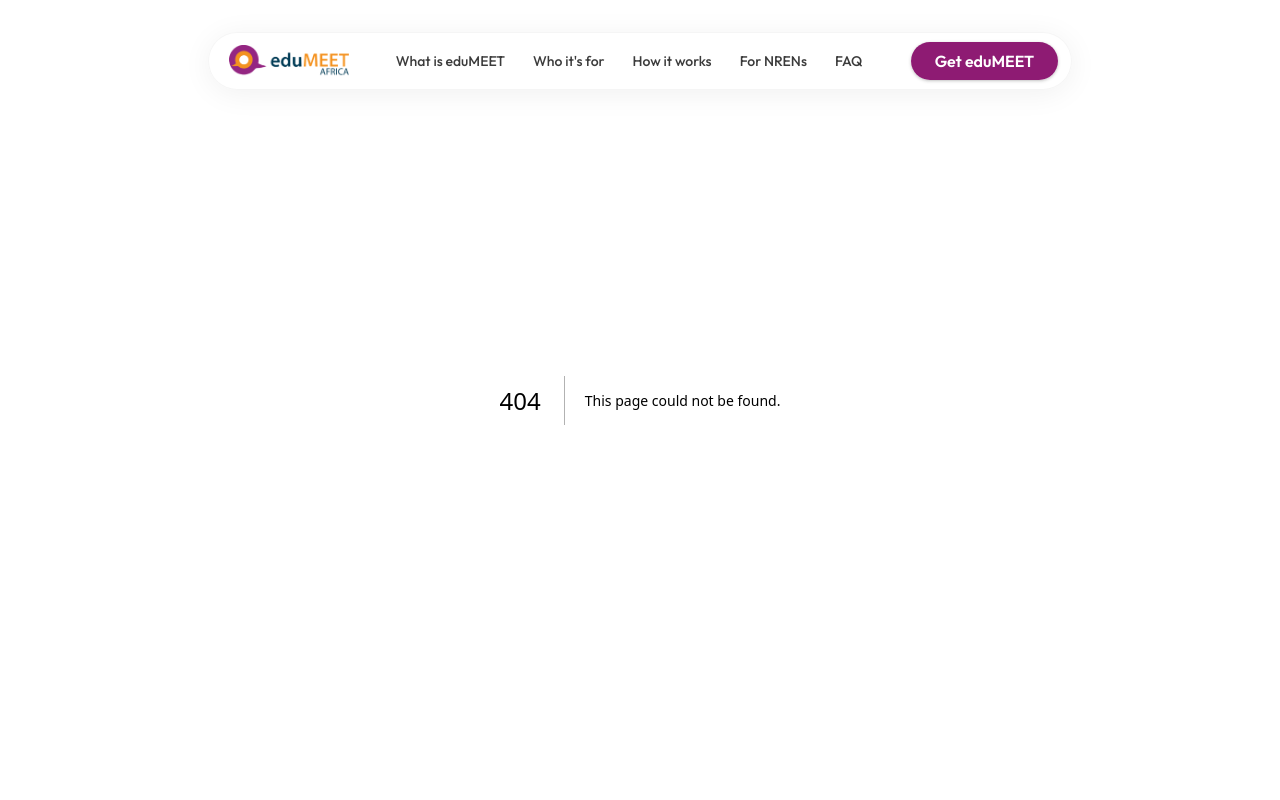
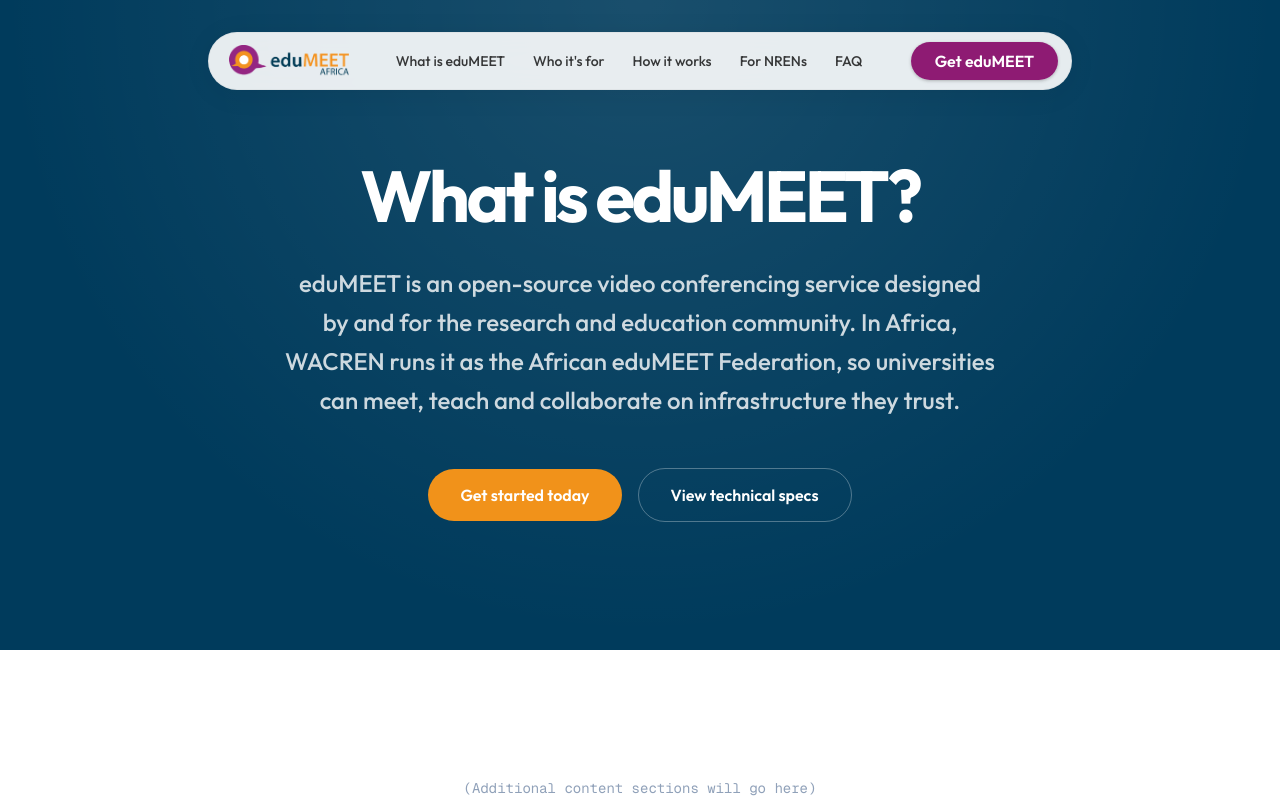
Before and after one commit to rizennews/eduMEET, a Next.js app: page /what-is-edumeet in a window 1280 px wide. Before the commit this address had no page. Shown: the top 800 px of the page. Built offline with nearby package versions, Linux system fonts and the light colour scheme; what @heroui/react would draw is missing.

Commit message:
Update hero section with video, tweak typography layout, and add what-is-edumeet page

```diff
--- a/src/app/page.tsx
+++ b/src/app/page.tsx
@@ -10,18 +10,20 @@
       <main className="flex flex-col min-h-screen overflow-x-hidden w-full">
 
         {/* HERO SECTION */}
-        <section className="relative flex flex-col items-center justify-start bg-[#003B5C] pt-32 pb-24 w-full">
-          <div className="relative z-10 flex flex-col items-center text-center px-4 w-full max-w-5xl mx-auto">
+        <section className="relative flex flex-col justify-center bg-[#003B5C] pt-32 pb-24 w-full overflow-hidden">
+          <div className="relative z-10 grid grid-cols-1 lg:grid-cols-[1.2fr_0.8fr] gap-12 lg:gap-8 items-center px-4 md:px-8 lg:px-12 w-full max-w-[1400px] mx-auto">
 
+            {/* Left Column: Content */}
+            <div className="flex flex-col items-start text-left">
               {/* Headline */}
               <motion.div
                 initial={{ opacity: 0, y: 30 }}
                 animate={{ opacity: 1, y: 0 }}
                 transition={{ duration: 0.8, delay: 0.1, ease: [0.22, 1, 0.36, 1] }}
-              className="max-w-4xl"
+                className="w-full"
               >
-              <h1 className="text-5xl md:text-7xl font-bold tracking-tighter leading-[1.05] text-white mb-8">
-                Video meetings built for African universities
+                <h1 className="text-4xl md:text-5xl xl:text-6xl font-bold tracking-tighter leading-[1.05] text-white mb-6 pr-4 text-balance">
+                  Video platform built for African research and education communities
                 </h1>
               </motion.div>
 
@@ -30,7 +32,7 @@
                 initial={{ opacity: 0, y: 20 }}
                 animate={{ opacity: 1, y: 0 }}
                 transition={{ duration: 0.8, delay: 0.2, ease: [0.22, 1, 0.36, 1] }}
-              className="text-lg md:text-xl text-white/70 max-w-3xl text-balance leading-relaxed font-medium mb-10"
+                className="text-lg md:text-xl text-white/70 max-w-xl text-balance leading-relaxed font-medium mb-10"
               >
                 Teach a class, supervise a thesis or host a conference from your browser. Sign in with your university account, on a service run by the research and education community, with meeting traffic carried on African networks.
               </motion.p>
@@ -40,12 +42,15 @@
                 initial={{ opacity: 0, y: 20 }}
                 animate={{ opacity: 1, y: 0 }}
                 transition={{ duration: 0.8, delay: 0.25, ease: [0.22, 1, 0.36, 1] }}
-              className="flex flex-col sm:flex-row items-center gap-4 mb-6"
+                className="flex flex-col sm:flex-row flex-wrap items-center sm:items-start gap-4 mb-6"
               >
-              <button className="px-8 py-3 rounded-full bg-[#F1921A] text-white font-semibold hover:bg-[#F1921A]/90 transition-all">
+                <button className="w-full sm:w-auto px-8 py-3 rounded-full bg-[#F1921A] text-white font-semibold hover:bg-[#F1921A]/90 transition-all text-center">
+                  Test eduMEET
+                </button>
+                <button className="w-full sm:w-auto px-8 py-3 rounded-full bg-white text-[#003B5C] font-semibold hover:bg-white/90 transition-all text-center">
                   Get eduMEET at your university
                 </button>
-              <button className="px-8 py-3 rounded-full bg-white text-[#003B5C] font-semibold hover:bg-white/90 transition-all">
+                <button className="w-full sm:w-auto px-8 py-3 rounded-full bg-transparent border border-white/30 text-white font-semibold hover:bg-white/10 transition-all text-center">
                   What is eduMEET
                 </button>
               </motion.div>
@@ -55,28 +60,33 @@
                 initial={{ opacity: 0, y: 20 }}
                 animate={{ opacity: 1, y: 0 }}
                 transition={{ duration: 0.8, delay: 0.3, ease: [0.22, 1, 0.36, 1] }}
-              className="text-sm text-white/50 max-w-2xl mb-16"
+                className="text-sm text-white/50 max-w-xl mb-8 lg:mb-0"
               >
                 Open source. Backed by WACREN and the European Union through AfricaConnect4. <br className="hidden sm:block" />
                 Running an NREN? <Link href="/nren-hub" className="text-white/80 hover:text-white underline decoration-white/30 underline-offset-4 transition-colors">Go to the NREN hub</Link>
               </motion.p>
+            </div>
 
-            {/* Dashboard/Interface Image Frame */}
+            {/* Right Column: Video */}
             <motion.div
-              initial={{ opacity: 0, y: 60 }}
-              animate={{ opacity: 1, y: 0 }}
+              initial={{ opacity: 0, x: 40 }}
+              animate={{ opacity: 1, x: 0 }}
               transition={{ duration: 1, delay: 0.3, ease: [0.22, 1, 0.36, 1] }}
-              className="relative w-full max-w-5xl rounded-[2rem] overflow-hidden border border-white/10 bg-white/5 p-2 backdrop-blur-sm"
+              className="relative w-full rounded-[2rem] overflow-hidden border border-white/10 bg-white/5 p-2 backdrop-blur-sm lg:scale-[1.2] xl:scale-[1.3] lg:origin-left z-0"
             >
-              {/* Inner frame for the image to give it a "device" look */}
-              <div className="relative w-full rounded-[1.5rem] overflow-hidden bg-gray-900 border border-white/10 flex">
-                <img
-                  src="/interface.jpg"
-                  alt="eduMEET Video Interface"
-                  className="w-full h-auto object-contain block"
+              {/* Inner frame for the video to give it a "device" look */}
+              <div className="relative w-full aspect-[3/2] rounded-[1.5rem] overflow-hidden bg-gray-900 border border-white/10 flex shadow-2xl">
+                <video
+                  src="https://res.cloudinary.com/djotqlsxl/video/upload/v1790004662/man-video-conferencing-on-laptop-with-headphones-2026-09-18-02-40-43-utc_e3tpss.mov"
+                  autoPlay
+                  loop
+                  muted
+                  playsInline
+                  className="absolute inset-0 w-full h-full object-cover block"
                 />
               </div>
             </motion.div>
+
           </div>
         </section>
 
@@ -235,7 +245,7 @@
               className="flex flex-col w-full lg:w-[45%]"
             >
               <h2 className="text-4xl md:text-5xl lg:text-6xl font-bold tracking-tighter text-[#001D2E] mb-6 leading-[1.05]">
-                Built by universities, for universities.
+                Easy to access. Easy to use
               </h2>
               <p className="text-lg text-slate-500 mb-12 leading-relaxed max-w-xl font-medium">
                 eduMEET works exactly like the video tools you already know. The difference is who runs it: the global research and education community.
@@ -827,13 +837,12 @@
             Find out if your NREN has joined, or tell us you&apos;re interested.
           </p>
 
-          <div className="flex flex-col sm:flex-row items-center gap-6 md:gap-8 mt-2">
-            <Link href="#" className="inline-flex items-center justify-center px-8 py-3.5 bg-[#2A75C1] text-white rounded-full font-semibold hover:bg-[#2A75C1]/90 transition-colors shadow-sm">
+          <div className="flex flex-col sm:flex-row items-center gap-4">
+            <Link href="#" className="px-8 py-3.5 rounded-full bg-[#2A75C1] text-white font-semibold hover:bg-[#2A75C1]/90 transition-all text-sm md:text-base inline-flex items-center justify-center">
               Get eduMEET
             </Link>
-            <Link href="#" className="inline-flex items-center gap-1 text-sm font-semibold text-[#001D2E] hover:text-[#2A75C1] transition-colors">
-              Contact WACREN
-              <svg className="w-4 h-4 ml-1" fill="none" viewBox="0 0 24 24" stroke="currentColor"><path strokeLinecap="round" strokeLinejoin="round" strokeWidth={2.5} d="M9 5l7 7-7 7" /></svg>
+            <Link href="#" className="px-8 py-3.5 rounded-full bg-transparent text-[#001D2E] font-semibold hover:bg-slate-100 transition-all text-sm md:text-base inline-flex items-center gap-2">
+              Contact WACREN <span aria-hidden="true">&rarr;</span>
             </Link>
           </div>
 
--- /dev/null
+++ b/src/app/what-is-edumeet/page.tsx
@@ -0,0 +1,67 @@
+"use client";
+
+import Link from "next/link";
+import { PageTransition } from "@/components/page-transition";
+import { motion } from "framer-motion";
+
+export default function WhatIsEdumeet() {
+  return (
+    <PageTransition>
+      <main className="flex flex-col min-h-screen overflow-x-hidden w-full">
+
+        {/* HERO SECTION */}
+        <section className="relative flex flex-col items-center justify-center bg-[#003B5C] pt-40 pb-32 w-full text-center overflow-hidden">
+
+          {/* Subtle background pattern or glow can go here */}
+          <div className="absolute inset-0 opacity-10 pointer-events-none" style={{ backgroundImage: 'radial-gradient(circle at 50% 0%, #ffffff 0%, transparent 70%)' }}></div>
+
+          <div className="relative z-10 flex flex-col items-center px-4 w-full max-w-4xl mx-auto">
+
+            {/* Headline */}
+            <motion.div
+              initial={{ opacity: 0, y: 30 }}
+              animate={{ opacity: 1, y: 0 }}
+              transition={{ duration: 0.8, delay: 0.1, ease: [0.22, 1, 0.36, 1] }}
+            >
+              <h1 className="text-5xl md:text-6xl xl:text-7xl font-bold tracking-tighter text-white mb-8">
+                What is eduMEET?
+              </h1>
+            </motion.div>
+
+            {/* Subtitle / Description */}
+            <motion.p
+              initial={{ opacity: 0, y: 20 }}
+              animate={{ opacity: 1, y: 0 }}
+              transition={{ duration: 0.8, delay: 0.2, ease: [0.22, 1, 0.36, 1] }}
+              className="text-lg md:text-xl xl:text-2xl text-white/80 max-w-3xl text-balance leading-relaxed font-medium mb-12"
+            >
+              eduMEET is an open-source video conferencing service designed by and for the research and education community. In Africa, WACREN runs it as the African eduMEET Federation, so universities can meet, teach and collaborate on infrastructure they trust.
+            </motion.p>
+
+            {/* CTA Buttons */}
+            <motion.div
+              initial={{ opacity: 0, y: 20 }}
+              animate={{ opacity: 1, y: 0 }}
+              transition={{ duration: 0.8, delay: 0.25, ease: [0.22, 1, 0.36, 1] }}
+              className="flex flex-col sm:flex-row items-center justify-center gap-4"
+            >
+              <Link href="/" className="w-full sm:w-auto px-8 py-3.5 rounded-full bg-[#F1921A] text-white font-semibold hover:bg-[#F1921A]/90 transition-all text-center">
+                Get started today
+              </Link>
+              <Link href="#" className="w-full sm:w-auto px-8 py-3.5 rounded-full bg-transparent border border-white/30 text-white font-semibold hover:bg-white/10 transition-all text-center">
+                View technical specs
+              </Link>
+            </motion.div>
+
+          </div>
+        </section>
+
+        {/* We can add more sections below later */}
+        <section className="w-full bg-white py-32 px-4 flex flex-col items-center">
+           <p className="text-slate-400 font-mono text-sm">(Additional content sections will go here)</p>
+        </section>
+
+      </main>
+    </PageTransition>
+  );
+}
```
Lines whose indentation alone changed are shown as unchanged.
